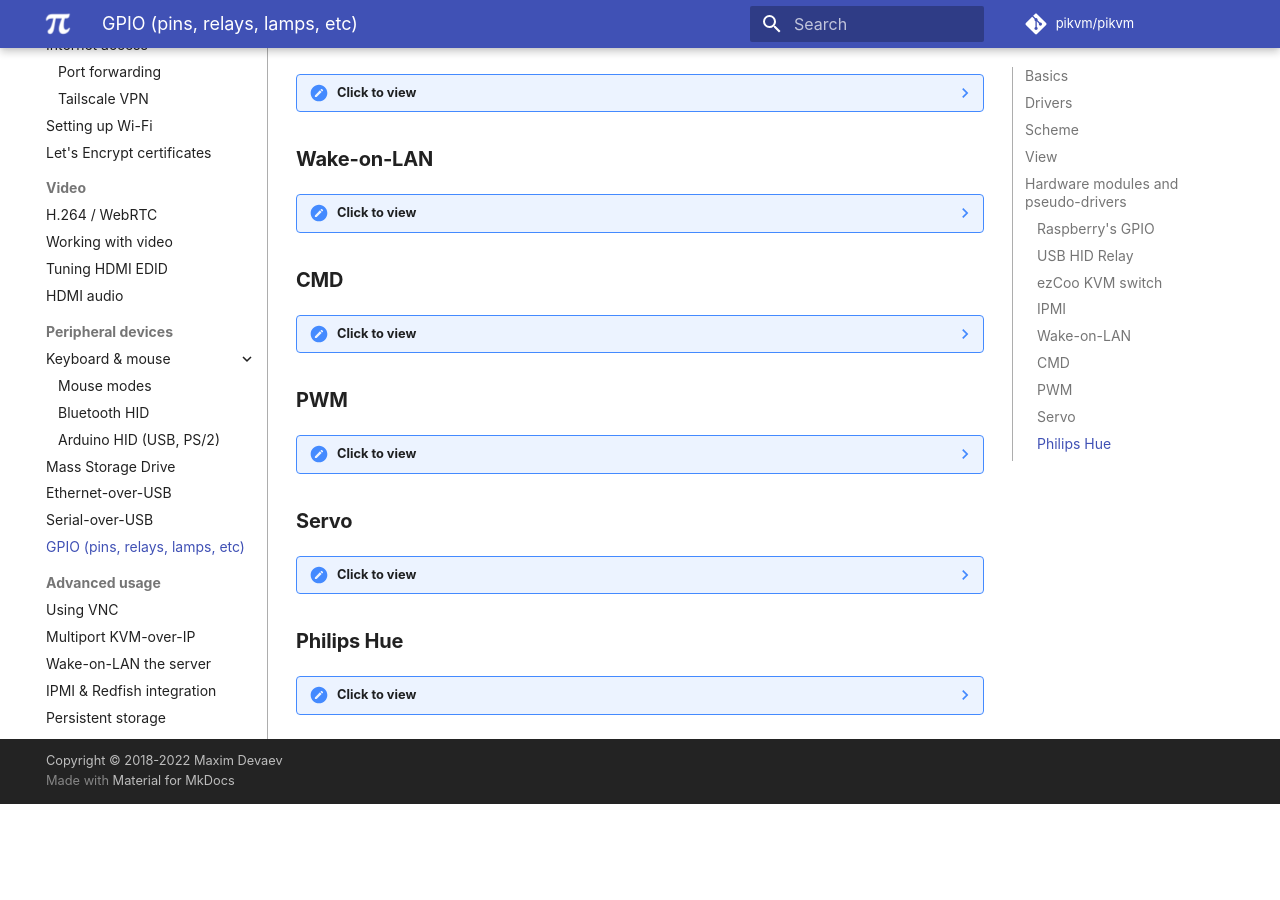
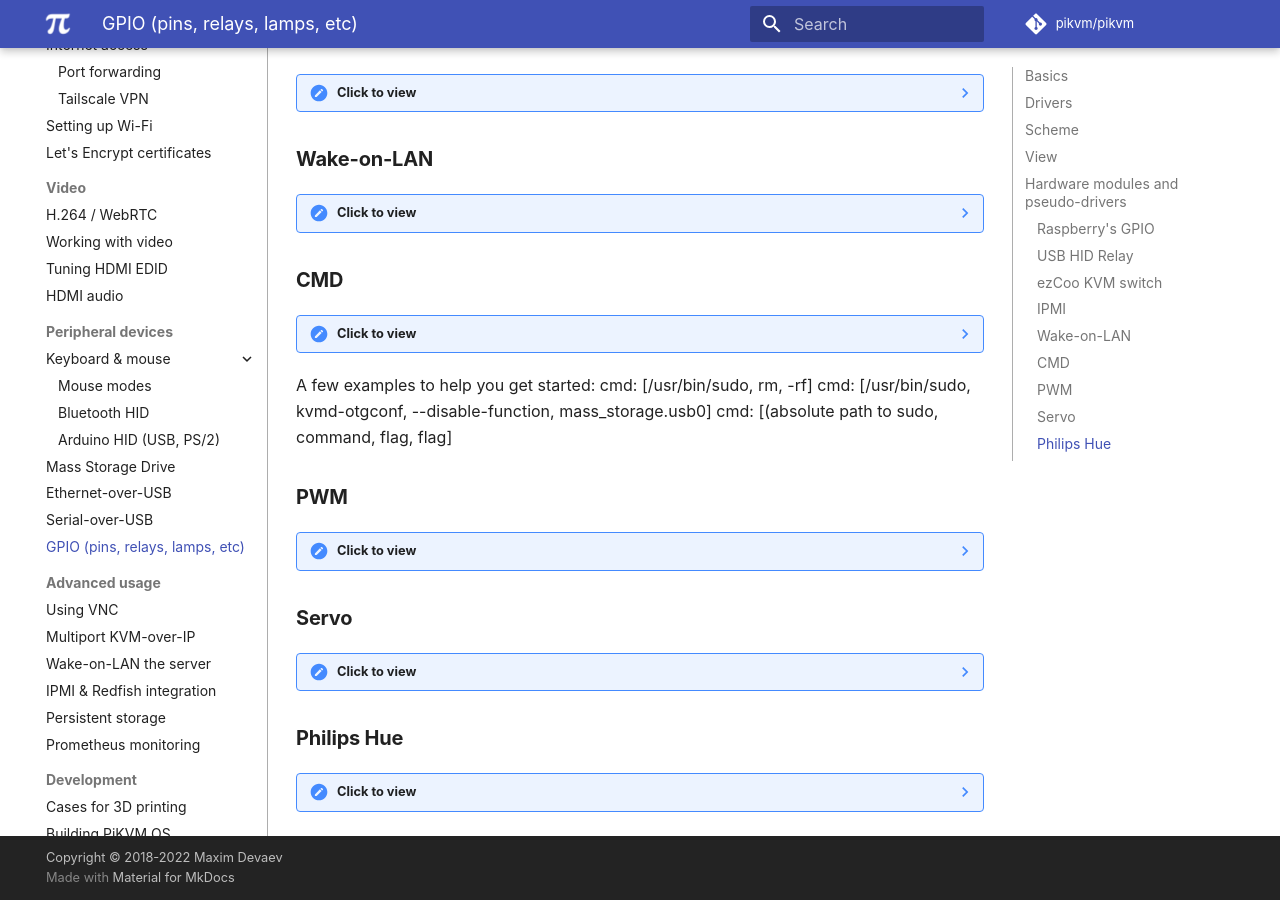
Before and after one commit to pikvm/pikvm, an MkDocs documentation site: the page built from docs/gpio.md, in a window 1280 px wide and 900 px high, scrolled down 6086 px. Built offline with MkDocs 1.6.1 and Material for MkDocs 9.7.7, drawn with Linux system fonts in a browser that asks for light colours; some web fonts are replaced; comment, search, counter and statistics services are not loaded; before the commit the page ends 6890 px from its top, so only the background shows below that.

Commit message:
Update gpio.md
Added examples for clarity

````diff
--- a/docs/gpio.md
+++ b/docs/gpio.md
@@ -325,6 +325,10 @@ kvmd
                     - ["reboot_button|confirm|Reboot PiKVM"]
     ```
 
+A few examples to help you get started:
+cmd: [/usr/bin/sudo, rm, -rf]
+cmd: [/usr/bin/sudo, kvmd-otgconf, --disable-function, mass_storage.usb0]
+cmd: [(absolute path to sudo, command, flag, flag]
 
 ### PWM
 ??? note "Click to view"
````
